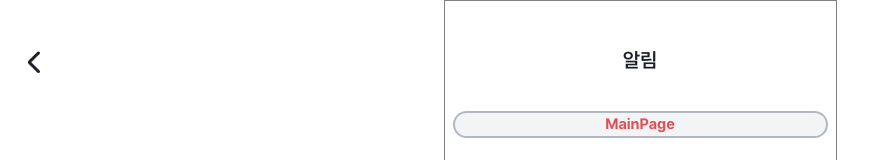
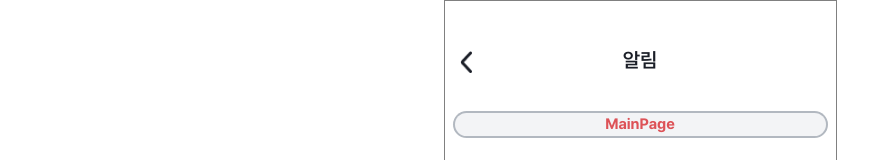
Before and after one commit to yono-yuno/frontend, a React (Vite) app: page / in a window 1280 px wide. Shown: the top 160 px of the page, without its empty margins (0-872 px from the left). Built offline with nearby package versions, Linux system fonts and the light colour scheme.

Commit message:
🎨 피드백 확인 후 처리 (버튼의 부모에 relative + 버튼 위치 수정)

```diff
--- a/src/components/Header.jsx
+++ b/src/components/Header.jsx
@@ -3,8 +3,8 @@ import BackButton from "../assets/BackButton.png";
 
 const Header = (props) => {
   return (
-    <div className="flex justify-center items-end w-Hwidth h-Hheight">
-      <button className="absolute left-[27px]">
+    <div className="relative flex justify-center items-end w-Hwidth h-Hheight">
+      <button className="absolute left-[15px]">
         <img src={BackButton} className="w-[12.5px] h-[22.5px]" />
       </button>
       {/* leading-tight 필수: 글씨의 위아래 공백을 줄여줌 */}
```
